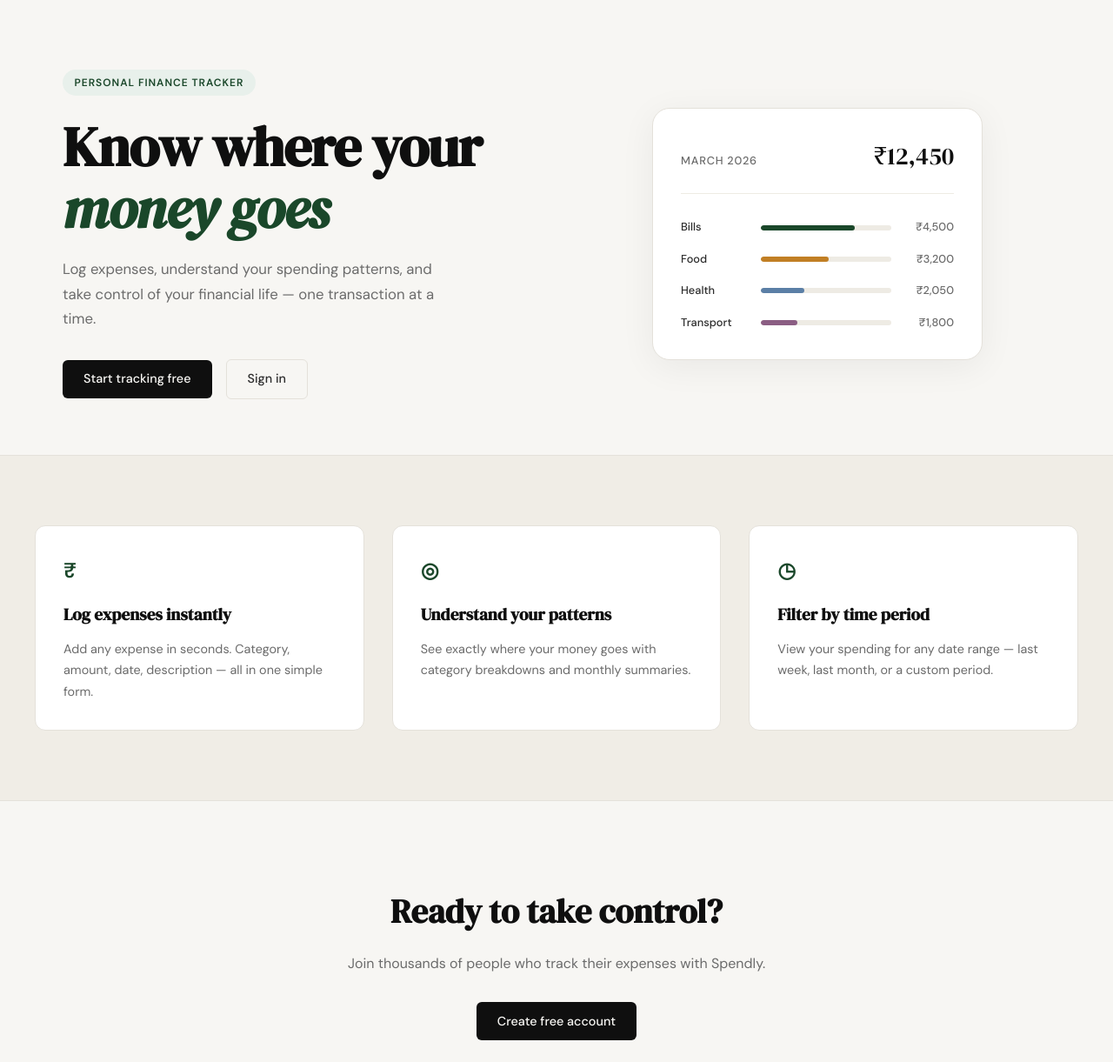
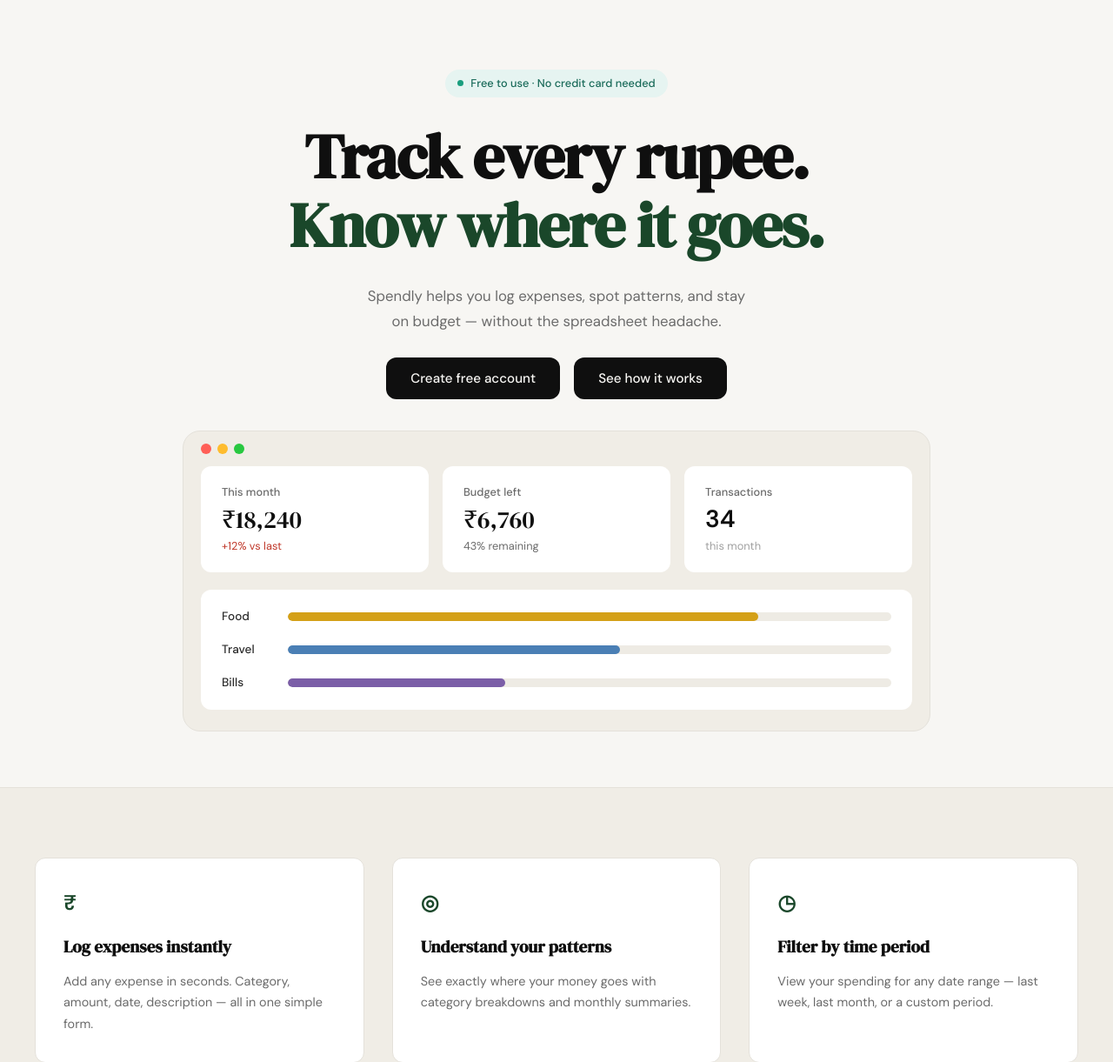
Before and after one commit to mwasif7/Expense-Tracker, a Flask app: page / in a window 1280 px wide. Shown: the part 61-1282 px from the top of the page at 87% size. Run offline with Flask 3, Linux system fonts and the light colour scheme.

Commit message:
landing: redesign hero section to match mockup

```diff
--- /dev/null
+++ b/static/css/landing.css
@@ -0,0 +1,213 @@
+/* ------------------------------------------------------------------ */
+/* Landing page — hero section                                         */
+/* ------------------------------------------------------------------ */
+
+.lp-hero {
+    padding: 5rem 2rem 4rem;
+    text-align: center;
+}
+
+.lp-hero-inner {
+    max-width: 860px;
+    margin: 0 auto;
+    display: flex;
+    flex-direction: column;
+    align-items: center;
+    gap: 1.75rem;
+}
+
+/* Badge */
+.lp-badge {
+    display: inline-flex;
+    align-items: center;
+    gap: 0.5rem;
+    background: #e6f4f1;
+    color: #1a6b5a;
+    font-size: 0.8rem;
+    font-weight: 500;
+    padding: 0.35rem 0.9rem;
+    border-radius: 999px;
+}
+
+.lp-badge-dot {
+    width: 7px;
+    height: 7px;
+    border-radius: 50%;
+    background: #1a9e7e;
+    flex-shrink: 0;
+}
+
+/* Headline */
+.lp-title {
+    font-family: var(--font-display);
+    font-size: clamp(2.75rem, 6vw, 4.5rem);
+    line-height: 1.1;
+    letter-spacing: -0.02em;
+    color: var(--ink);
+    margin: 0;
+}
+
+.lp-title-accent {
+    color: #1a472a;
+}
+
+/* Subtext */
+.lp-subtitle {
+    font-size: 1.05rem;
+    color: var(--ink-muted);
+    line-height: 1.7;
+    margin: 0;
+}
+
+/* CTA buttons */
+.lp-actions {
+    display: flex;
+    gap: 1rem;
+    justify-content: center;
+    flex-wrap: wrap;
+}
+
+.lp-btn {
+    display: inline-block;
+    background: var(--ink);
+    color: var(--paper);
+    padding: 0.75rem 1.75rem;
+    border-radius: var(--radius-md);
+    font-family: var(--font-body);
+    font-size: 0.95rem;
+    font-weight: 500;
+    text-decoration: none;
+    transition: background 0.2s;
+}
+
+.lp-btn:hover {
+    background: #1a472a;
+}
+
+/* App preview frame */
+.lp-preview {
+    width: 100%;
+    background: #f0ede6;
+    border-radius: var(--radius-lg);
+    border: 1px solid var(--border);
+    overflow: hidden;
+    margin-top: 0.5rem;
+}
+
+.lp-preview-titlebar {
+    display: flex;
+    align-items: center;
+    gap: 0.45rem;
+    padding: 0.85rem 1.25rem;
+}
+
+.lp-dot {
+    width: 12px;
+    height: 12px;
+    border-radius: 50%;
+}
+
+.lp-dot-red    { background: #ff5f57; }
+.lp-dot-yellow { background: #febc2e; }
+.lp-dot-green  { background: #28c840; }
+
+.lp-preview-body {
+    padding: 0 1.25rem 1.5rem;
+    display: flex;
+    flex-direction: column;
+    gap: 1.25rem;
+}
+
+/* Stat cards */
+.lp-stat-row {
+    display: grid;
+    grid-template-columns: repeat(3, 1fr);
+    gap: 1rem;
+}
+
+.lp-stat-card {
+    background: #ffffff;
+    border-radius: var(--radius-md);
+    padding: 1.25rem 1.5rem;
+    display: flex;
+    flex-direction: column;
+    gap: 0.3rem;
+    text-align: left;
+}
+
+.lp-stat-label {
+    font-size: 0.8rem;
+    color: var(--ink-muted);
+    font-weight: 500;
+}
+
+.lp-stat-value {
+    font-family: var(--font-display);
+    font-size: 1.75rem;
+    color: var(--ink);
+    line-height: 1.15;
+}
+
+.lp-stat-plain {
+    font-family: var(--font-body);
+    font-weight: 600;
+}
+
+.lp-stat-sub {
+    font-size: 0.8rem;
+    color: var(--ink-muted);
+}
+
+.lp-stat-up   { color: #c0392b; }
+.lp-stat-muted { color: var(--ink-faint); }
+
+/* Category bar chart */
+.lp-chart {
+    background: #ffffff;
+    border-radius: var(--radius-md);
+    padding: 1.25rem 1.5rem;
+    display: flex;
+    flex-direction: column;
+    gap: 1rem;
+}
+
+.lp-chart-row {
+    display: grid;
+    grid-template-columns: 60px 1fr;
+    align-items: center;
+    gap: 1rem;
+}
+
+.lp-chart-label {
+    font-size: 0.85rem;
+    font-weight: 500;
+    color: var(--ink-soft);
+    text-align: left;
+}
+
+.lp-chart-track {
+    height: 10px;
+    background: var(--border-soft);
+    border-radius: 999px;
+    overflow: hidden;
+}
+
+.lp-chart-bar {
+    height: 100%;
+    border-radius: 999px;
+}
+
+.lp-bar-food   { background: #d4a017; }
+.lp-bar-travel { background: #4a7fb5; }
+.lp-bar-bills  { background: #7b5ea7; }
+
+/* Responsive */
+@media (max-width: 600px) {
+    .lp-stat-row {
+        grid-template-columns: 1fr;
+    }
+
+    .lp-title {
+        font-size: 2.25rem;
+    }
+}
--- a/templates/landing.html
+++ b/templates/landing.html
@@ -2,62 +2,82 @@
 
 {% block title %}Spendly — Track Every Rupee{% endblock %}
 
+{% block head %}
+<link rel="stylesheet" href="{{ url_for('static', filename='css/landing.css') }}">
+{% endblock %}
+
 {% block content %}
 
-<section class="hero">
-    <div class="hero-inner">
-        <div class="hero-badge">Personal Finance Tracker</div>
-        <h1 class="hero-title">
-            Know where your<br>
-            <em>money goes</em>
+<section class="lp-hero">
+    <div class="lp-hero-inner">
+
+        <div class="lp-badge">
+            <span class="lp-badge-dot"></span>
+            Free to use · No credit card needed
+        </div>
+
+        <h1 class="lp-title">
+            Track every rupee.<br>
+            <span class="lp-title-accent">Know where it goes.</span>
         </h1>
-        <p class="hero-subtitle">
-            Log expenses, understand your spending patterns,
-            and take control of your financial life —
-            one transaction at a time.
+
+        <p class="lp-subtitle">
+            Spendly helps you log expenses, spot patterns, and stay<br>
+            on budget — without the spreadsheet headache.
         </p>
-        <div class="hero-actions">
-            <a href="{{ url_for('register') }}" class="btn-primary">Start tracking free</a>
-            <a href="{{ url_for('login') }}" class="btn-ghost">Sign in</a>
+
+        <div class="lp-actions">
+            <a href="{{ url_for('register') }}" class="lp-btn">Create free account</a>
+            <a href="#features" class="lp-btn">See how it works</a>
         </div>
-    </div>
-    <div class="hero-visual">
-        <div class="mock-card">
-            <div class="mock-card-header">
-                <span class="mock-label">March 2026</span>
-                <span class="mock-total">₹12,450</span>
+
+        <div class="lp-preview">
+            <div class="lp-preview-titlebar">
+                <span class="lp-dot lp-dot-red"></span>
+                <span class="lp-dot lp-dot-yellow"></span>
+                <span class="lp-dot lp-dot-green"></span>
             </div>
-            <div class="mock-bars">
-                <div class="mock-bar-row">
-                    <span class="mock-cat">Bills</span>
-                    <div class="mock-bar-track">
-                        <div class="mock-bar" style="width: 72%"></div>
+            <div class="lp-preview-body">
+                <div class="lp-stat-row">
+                    <div class="lp-stat-card">
+                        <span class="lp-stat-label">This month</span>
+                        <span class="lp-stat-value">₹18,240</span>
+                        <span class="lp-stat-sub lp-stat-up">+12% vs last</span>
                     </div>
-                    <span class="mock-amt">₹4,500</span>
+                    <div class="lp-stat-card">
+                        <span class="lp-stat-label">Budget left</span>
+                        <span class="lp-stat-value">₹6,760</span>
+                        <span class="lp-stat-sub">43% remaining</span>
+                    </div>
+                    <div class="lp-stat-card">
+                        <span class="lp-stat-label">Transactions</span>
+                        <span class="lp-stat-value lp-stat-plain">34</span>
+                        <span class="lp-stat-sub lp-stat-muted">this month</span>
+                    </div>
                 </div>
-                <div class="mock-bar-row">
-                    <span class="mock-cat">Food</span>
-                    <div class="mock-bar-track">
-                        <div class="mock-bar mock-bar-2" style="width: 52%"></div>
+                <div class="lp-chart">
+                    <div class="lp-chart-row">
+                        <span class="lp-chart-label">Food</span>
+                        <div class="lp-chart-track">
+                            <div class="lp-chart-bar lp-bar-food" style="width: 78%"></div>
+                        </div>
                     </div>
-                    <span class="mock-amt">₹3,200</span>
-                </div>
-                <div class="mock-bar-row">
-                    <span class="mock-cat">Health</span>
-                    <div class="mock-bar-track">
-                        <div class="mock-bar mock-bar-3" style="width: 33%"></div>
+                    <div class="lp-chart-row">
+                        <span class="lp-chart-label">Travel</span>
+                        <div class="lp-chart-track">
+                            <div class="lp-chart-bar lp-bar-travel" style="width: 55%"></div>
+                        </div>
                     </div>
-                    <span class="mock-amt">₹2,050</span>
-                </div>
-                <div class="mock-bar-row">
-                    <span class="mock-cat">Transport</span>
-                    <div class="mock-bar-track">
-                        <div class="mock-bar mock-bar-4" style="width: 28%"></div>
+                    <div class="lp-chart-row">
+                        <span class="lp-chart-label">Bills</span>
+                        <div class="lp-chart-track">
+                            <div class="lp-chart-bar lp-bar-bills" style="width: 36%"></div>
+                        </div>
                     </div>
-                    <span class="mock-amt">₹1,800</span>
                 </div>
             </div>
         </div>
+
     </div>
 </section>
 
```
